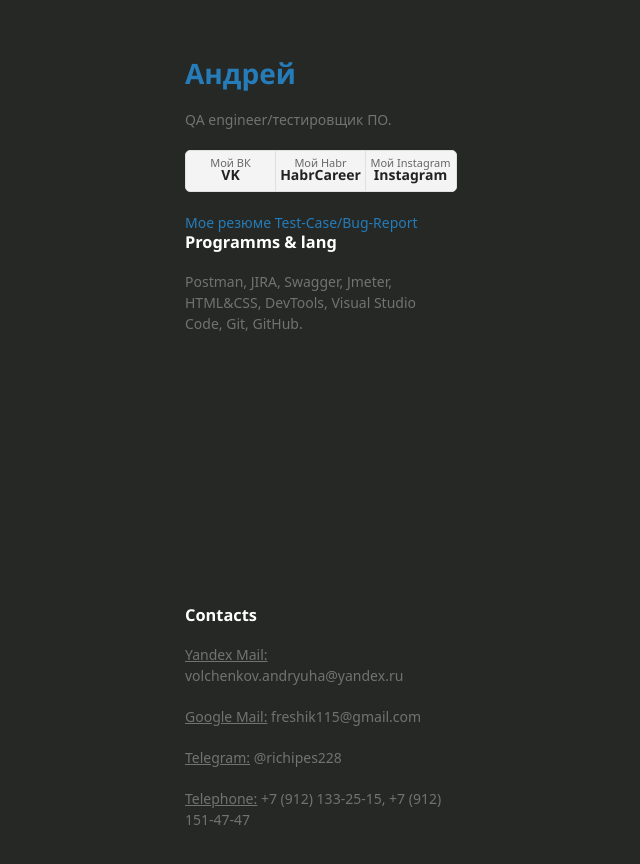
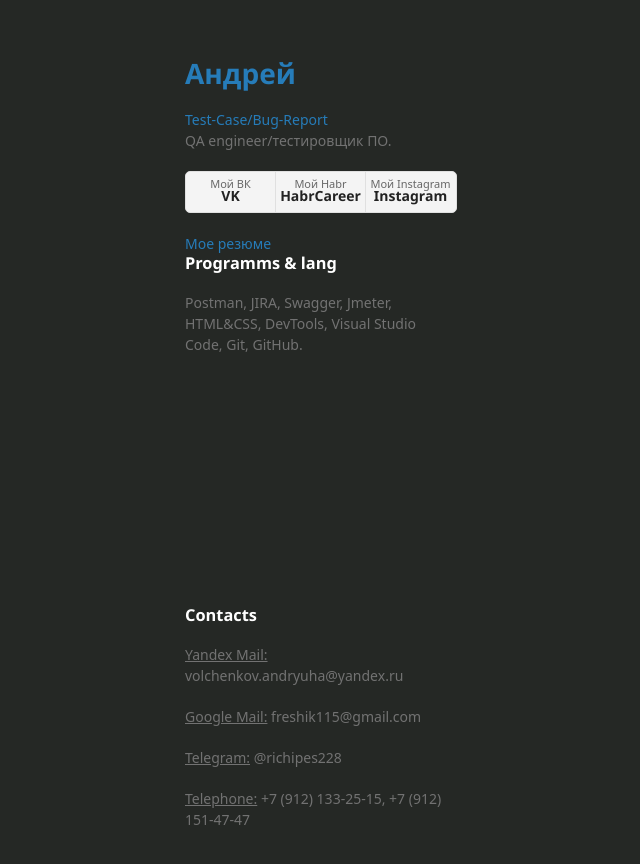
Before and after one commit to Freshik115/About-Me, a Jekyll site: the page built from docs/SUPPORT.md, in a window 1280 px wide. Shown: the top 864 px of the page, without its empty margins (25-665 px from the left). Built offline with Jekyll 4.4.1, drawn with Linux system fonts in a browser that asks for light colours; some web fonts are replaced; our own code applies the rules of GitHub Pages for plain Markdown files; part of the change alters nothing that is shown.

```diff
--- a/_layouts/default.html
+++ b/_layouts/default.html
@@ -16,6 +16,7 @@
    <div class="wrapper">
       <header>
         <h1><a href="{{ "/" | absolute_url }}">{{ site.title | default: site.github.repository_name }}</a></h1>
+        <a href="https://github.com/Freshik115/My-work"> Test-Case/Bug-Report </a>
 
 
 
@@ -38,7 +39,7 @@
         {% endif %}
 
         <a href="https://docs.google.com/document/d/1T7TFujx-F3BHlH5QtfbJFIABXPtTp0CzsyqVUMQT9_Y/"> Мое резюме </a>
-        <a href="https://github.com/Freshik115/My-work"> Test-Case/Bug-Report </a>
+
         <h3>Programms & lang</h3>
         <p>Postman, JIRA, Swagger, Jmeter, HTML&CSS, DevTools, Visual Studio Code, Git, GitHub.</p>
 
```
